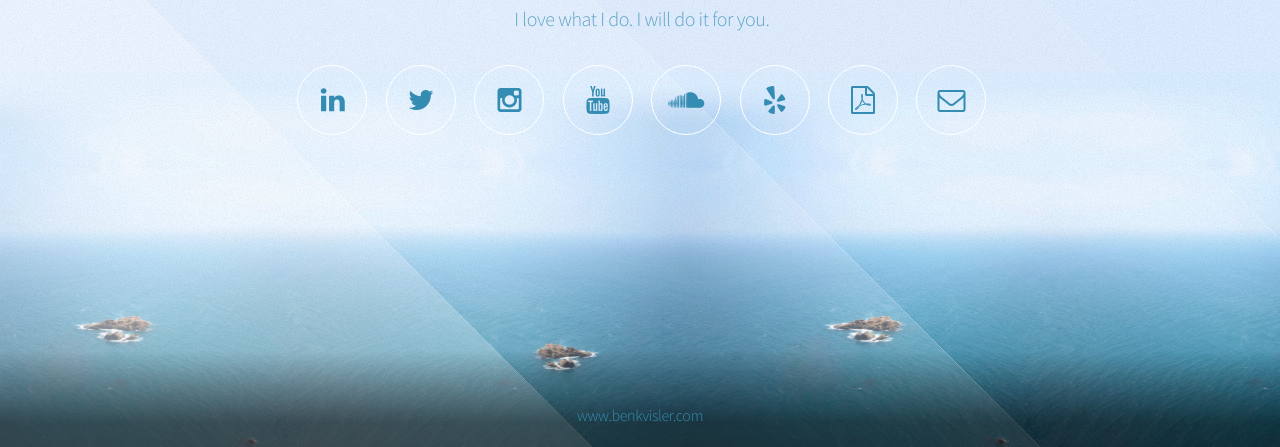
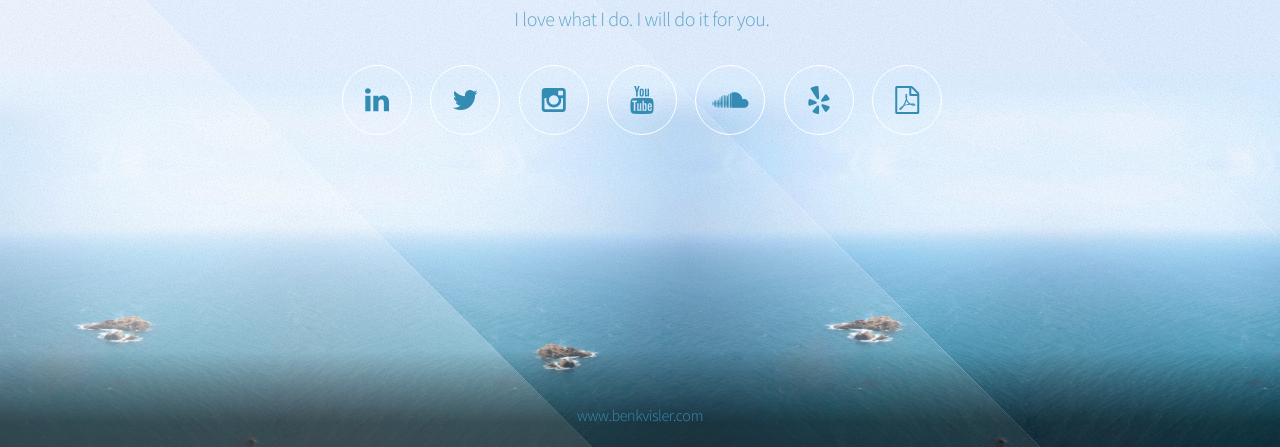
Before and after one commit to blkvisler/blkvisler.github.io, a plain HTML site: page index.html in a window 1280 px wide. Shown: the part 353-800 px from the top of the page. Drawn offline with Linux system fonts and the light colour scheme; files whose address does not match are found by name.

Commit message:
Hid MailTo

```diff
--- a/index.html
+++ b/index.html
@@ -54,7 +54,7 @@
 								<li><a href="https://soundcloud.com/blkvisler" class="icon fa-soundcloud"><span class="label">SoundCloud</span></a></li>
 								<li><a href="https://www.yelp.com/user_details?userid=f1Q2uTdiWcd94A7jzHREnA" class="icon fa-yelp"><span class="label">Yelp Elite</span></a></li>
 								<li><a href="resume/Ben Kvisler's Website Resume.pdf" class="icon fa-file-pdf-o"><span class="label">Ben Kvisler's Résumé</span></a></li>
-								<li><a href="mailto:BenKvisler@email.com" class="icon fa-envelope-o"><span class="label">Email</span></a></li>
+								<!--<li><a href="mailto:BenKvisler@email.com" class="icon fa-envelope-o"><span class="label">Email</span></a></li>-->
 							</ul>
 						</nav>
 					</header>
```
